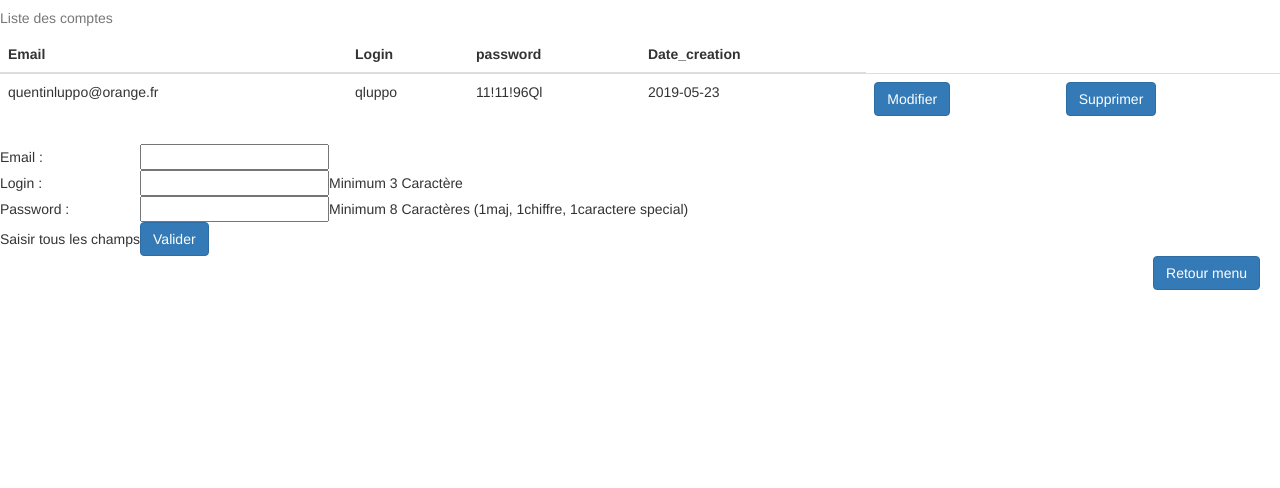
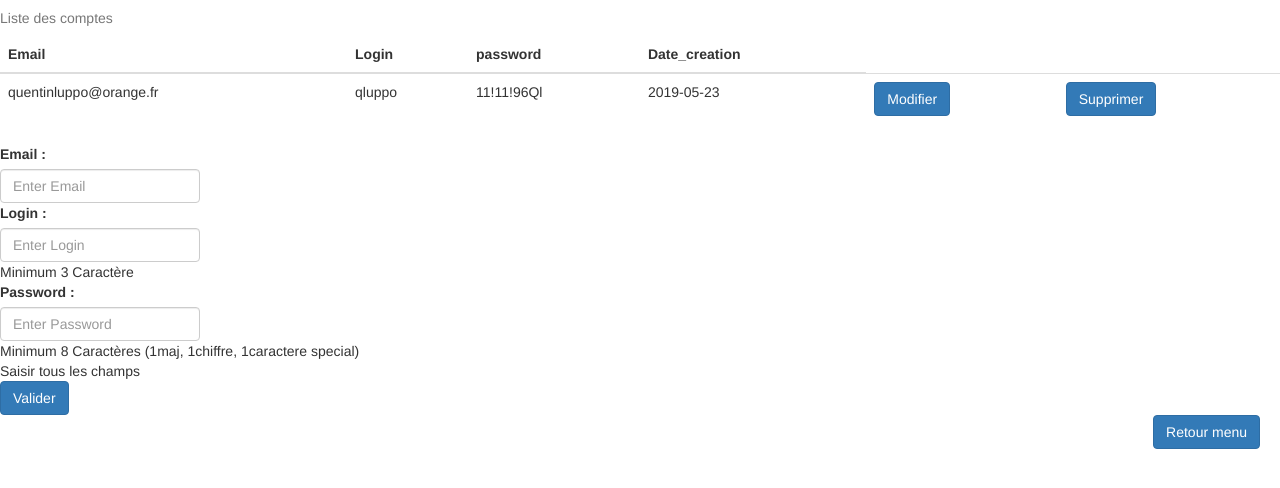
Before and after one commit to LuppoQuentin/platformeRecrutement, a PHP site: page /plateformeRecrutement/site/Compte/page/prive.php in a window 1280 px wide. Shown: the top 488 px of the page. Run offline with PHP 8.4, Linux system fonts and the light colour scheme; data comes from the database, SQL or seed files in the repository.

Commit message:
add index back_office

```diff
--- a/back_office/site/Compte/page/prive.php
+++ b/back_office/site/Compte/page/prive.php
@@ -53,15 +53,25 @@ $data = $request->execute();
     ?>
     </tbody>
     </table>
-</table class="table">
     <body>
         <form method="post" action="./gestion/compte/insertCompte.php">
-            <table>
-                <tr><td>Email : </td><td><input type="text" name="email"/></td></tr>
-                <tr><td>Login : </td><td><input name="login"/></td><td>Minimum 3 Caractère</td></tr>
-                <tr><td>Password : </td><td><input type="password" name="password" /></td><td>Minimum 8 Caractères (1maj, 1chiffre, 1caractere special)</td></tr>
-                <tr><td>Saisir tous les champs</td><td><button style="display: block;" type="submit" class="btn btn-primary" name="submit">Valider</button><td></tr>
-            </table>
+                <div class="form" >
+                    <div class="form">
+                        <label for="email">Email :</label>
+                        <input style="width: 200px;" type="text" class="form-control" id="email" name="email" aria-describedby="loginHelp" placeholder="Enter Email" value="">
+                    </div>
+                    <div class="form">
+                        <label for="login">Login :</label>
+                        <input style="width: 200px;" type="password" class="form-control" name="login" placeholder="Enter Login" value=""><td>Minimum 3 Caractère</td>
+                    </div>
+                    <div class="form">
+                        <label for="login">Password :</label>
+                        <input style="width: 200px;" type="password" class="form-control" name="password" placeholder="Enter Password" value=""><td>Minimum 8 Caractères (1maj, 1chiffre, 1caractere special)</td>
+                    </div>
+                    <div class="form">
+                        <td>Saisir tous les champs</td><td><button style="display: block;" type="submit" class="btn btn-primary" name="submit">Valider</button><td>
+                    </div>
+                </div>
         </form>
         <form action="./site/menu.php" method="post">
             <button style="float:right ;margin-right:20px;" type="submit" class="btn btn-primary" name="Menu">Retour menu</button>
```
Also changed, not shown: back_office/index.php (added, +9 -0 lines).
